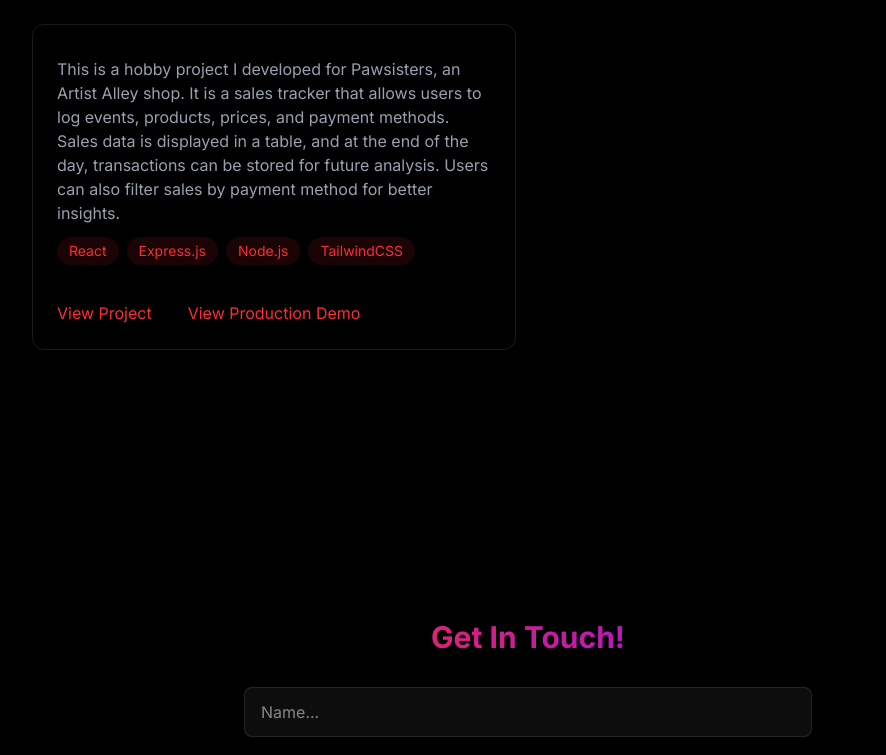
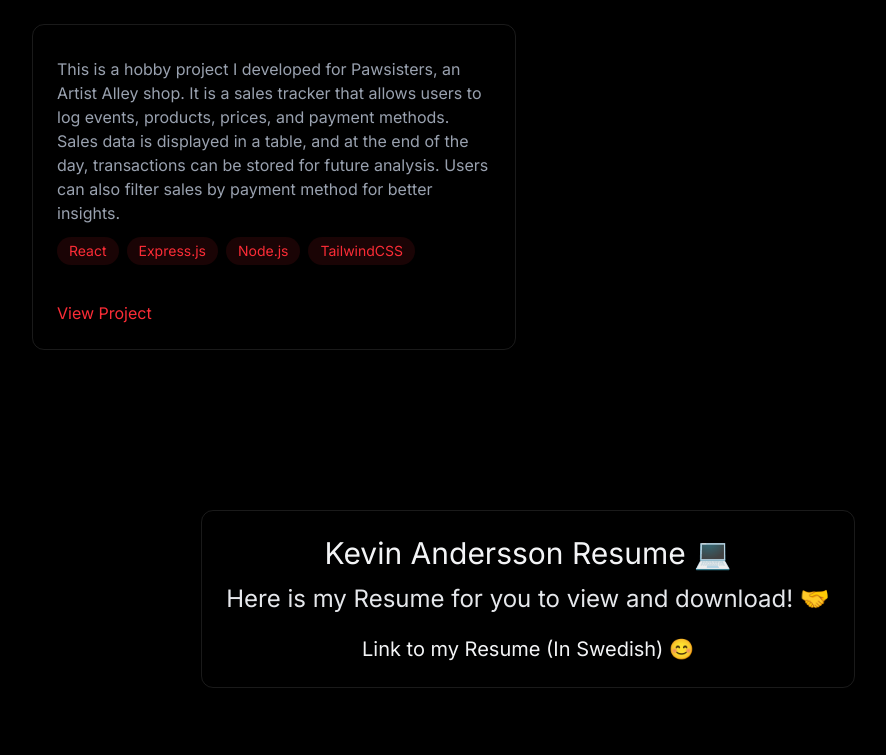
Before and after one commit to Kevin-a01/MyPortfolio, a React (Vite) app: page / in a window 1280 px wide. Shown: the part 2034-2789 px from the top of the page, without its empty margins (112-998 px from the left). Built offline with nearby package versions, Linux system fonts and the light colour scheme.

Commit message:
fix resume section

```diff
--- a/src/App.jsx
+++ b/src/App.jsx
@@ -8,6 +8,7 @@ import About from "./components/sections/About"
 import Projects from "./components/sections/Projects"
 import Contact from "./components/sections/Contact"
 import Footer from "./components/sections/Footer"
+import { Resume } from "./components/sections/Resume"
 
 
 function App() {
@@ -25,7 +26,9 @@ function App() {
         <Home menuOpen={menuOpen} setMenuOpen={setMenuOpen}/>
         <About menuOpen={menuOpen} setMenuOpen={setMenuOpen}/>
         <Projects menuOpen={menuOpen} setMenuOpen={setMenuOpen}/>
+         <Resume menuOpen={menuOpen} setMenuOpen={setMenuOpen}/>
         <Contact menuOpen={menuOpen} setMenuOpen={setMenuOpen}/>
+
         <Footer/>
       </div>
 
--- a/src/components/Navbar.jsx
+++ b/src/components/Navbar.jsx
@@ -16,13 +16,16 @@ function Navbar({menuOpen, setMenuOpen}){
       home: "Hem",
       about: "Om mig",
       projects: "Projekt",
-      contact: "Kontakt"
+      contact: "Kontakt",
+      resume: "Mitt CV"
+
     },
     en: {
       home: "Home",
       about: "About me",
       projects: "Projects",
-      contact: "Contact"
+      contact: "Contact",
+      resume: "Resume"
     }
   };
 
@@ -50,6 +53,8 @@ function Navbar({menuOpen, setMenuOpen}){
 
             <a href="#contact" className="hover:text-white transition-colors">{t.contact}</a>
 
+             <a href="#resume" className="hover:text-white transition-colors">{t.resume}</a>
+
 
 
           </div>
--- a/src/components/sections/About.jsx
+++ b/src/components/sections/About.jsx
@@ -28,6 +28,7 @@ function About({menuOpen}){
     "CSS",
     "TailwindCSS",
     "React",
+    "Angular"
   ]
 
   const backendSkills =[
--- a/src/components/sections/Projects.jsx
+++ b/src/components/sections/Projects.jsx
@@ -14,7 +14,7 @@ function Projects({menuOpen}){
         projectDescription2: "Det här är ett e-handelsgrupprojekt som jag arbetade med tillsammans med några klasskamrater, där vi byggde en smyckeswebbplats för en kurs som fokuserade på agila projektmetoder och UX/UI-design. Vi lärde oss hur man samarbetar i team och skapar wireframes för webbplatsen.",
         projectDescription3: "Detta är ett hobbyprojekt jag utvecklat för Pawsisters, en Artist Alley-butik. Det är en säljtracker som låter användaren registrera event, produkter, priser och betalningsmetoder. Försäljningen presenteras i en tabell, och vid dagens slut kan datan sparas för framtida analys. Användaren kan även filtrera försäljningen baserat på betalningsmetod för bättre översikt.",
         viewProject: "Se Projekt",
-        viewDemo: "Se Produktions Demo"
+        viewDemo: "Se Produktions Sida"
     },
 
     en: {
@@ -25,7 +25,7 @@ function Projects({menuOpen}){
         projectDescription2: "This is an e-commerce group project I worked on with classmates, building a jewelry website for a course focused on Agile project methods and UX/UI design. We learned how to collaborate as a team and create wireframes for the website.",
         projectDescription3: "This is a hobby project I developed for Pawsisters, an Artist Alley shop. It is a sales tracker that allows users to log events, products, prices, and payment methods. Sales data is displayed in a table, and at the end of the day, transactions can be stored for future analysis. Users can also filter sales by payment method for better insights.",
         viewProject: "View Project",
-        viewDemo: "View Production Demo"
+        viewDemo: "View Production Site"
 
     }
     };
@@ -100,10 +100,6 @@ function Projects({menuOpen}){
                     <div className="flex justify-between items-center">
                         <a href="https://github.com/Kevin-a01/Pawsisters_sales_tracker" target="_blank" rel="noopener noreferrer" className="text-red-500 hover:text-red-400 pt-5">{t.viewProject}</a>
                     </div>
-
-                    <div className="flex justify-between items-center">
-                        <a href="https://pawsisters-sales-production.up.railway.app/" target="_blank" rel="noopener noreferrer" className="text-red-500 hover:text-red-400 pt-5">{t.viewDemo}</a>
-                    </div>
                 </div>
 
                 </div>
--- /dev/null
+++ b/src/components/sections/Resume.jsx
@@ -0,0 +1,44 @@
+import RevealOnScroll from "../RevealOnScroll";
+
+export function Resume({menuOpen}){
+
+  const language = navigator.language.startsWith('sv') ? 'sv' : 'en'
+
+  const texts = {
+
+    sv: {
+      resumeTitle: "Kevin Andersson CV 💻",
+      resumeDescription: "Här finns mitt CV att kolla genom och ladda ner! 🤝",
+      resumeLink: "Länk till mitt CV 😊"
+
+    },
+    en:{
+      resumeTitle: "Kevin Andersson Resume 💻",
+      resumeDescription: "Here is my Resume for you to view and download! 🤝",
+      resumeLink: "Link to my Resume (In Swedish) 😊"
+
+    }
+  };
+
+  const t = texts[language];
+
+  return(
+
+    <section id="resume" className={`flex items-center justify-center py-20 transition-all duration-500 ${menuOpen ? "opacity-10" : "opacity-100"}`}   >
+      <RevealOnScroll>
+
+      <div className="mx-auto px-4 w-full">
+        <div className="p-6 rounded-xl border border-white/10 hover:-translate-y-1 hover:border-red-500/30 hover:shadow-[0_2px_8px_rgba(59,130,246,0.2)] transition">
+          <h1 className="text-3xl text-center">{t.resumeTitle}</h1>
+          <h2 className="text-2xl text-center mt-3 text-gray-200">{t.resumeDescription}</h2>
+          <a href="https://drive.google.com/file/d/10a5fb5XJoKB8t3ThEOm30u7j4augj3UP/view?usp=drive_link" target="blank" className="flex justify-center mt-5 text-xl hover:text-gray-300" >{t.resumeLink}</a>
+
+        </div>
+
+      </div>
+    </RevealOnScroll>
+    </section>
+
+  )
+
+}
```
